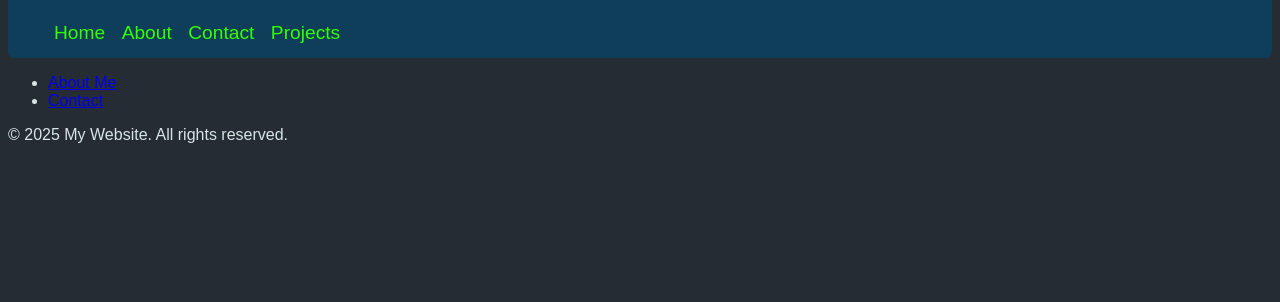
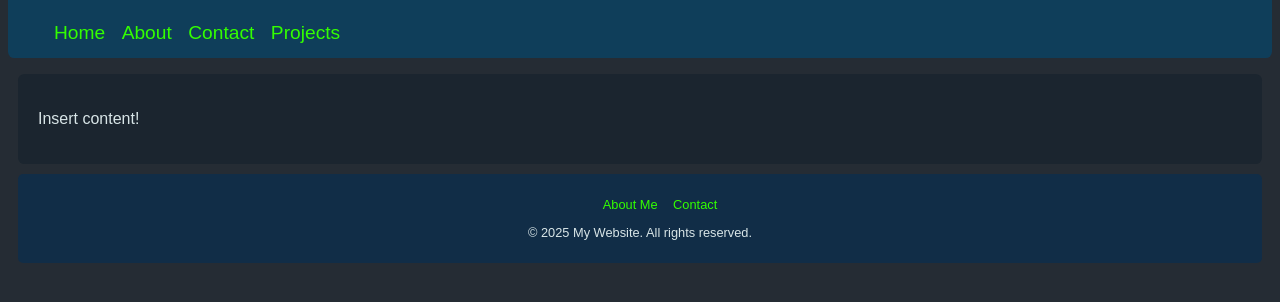
Before and after one commit to CrazyBoBaggins/CrazyBoBaggins.github.io, a plain HTML site: page index.html in a window 1280 px wide. Shown: the part 124-426 px from the top of the page. Drawn offline with Linux system fonts and the light colour scheme.

Commit message:
Finished Main index.css

```diff
--- a/index.css
+++ b/index.css
@@ -66,3 +66,48 @@
     text-decoration: none;
     color: #33ff00;
 }
+
+main{
+    padding: 20px;
+    margin: 10px;
+    background-color: #1b252f;
+    border-radius: 0.4em;
+    color: #d8e5e7;
+}
+
+footer{
+    text-align: center;
+    font-size: 0.8em;
+    padding: 10px;
+    margin: 10px;
+    background-color: #112d47;
+    border-radius: 0.4em;
+    color: #d8e5e7;
+}
+footer .foot-menu ul li{
+    display: inline;
+    padding: 1px;
+    margin: 5px;
+    block-size: 20px;
+}
+
+footer .foot-menu ul li a:visited{
+    text-decoration: none;
+    color: #33ff00;
+}
+
+footer .foot-menu ul li a:link{
+    text-decoration: none;
+    color: #33ff00;
+    font-size: 1em;
+}
+
+footer .foot-menu ul li a:hover{
+    text-decoration: underline;
+    color: #d8e5e7;
+}
+
+footer .foot-menu ul li a:active{
+    text-decoration: none;
+    color: #33ff00;
+}
--- a/index.html
+++ b/index.html
@@ -25,6 +25,7 @@
 
     <main>
         <!-- This is where the main content of the page lives -->
+    <p>Insert content!</p>
     </main>
 
     <footer>
```
